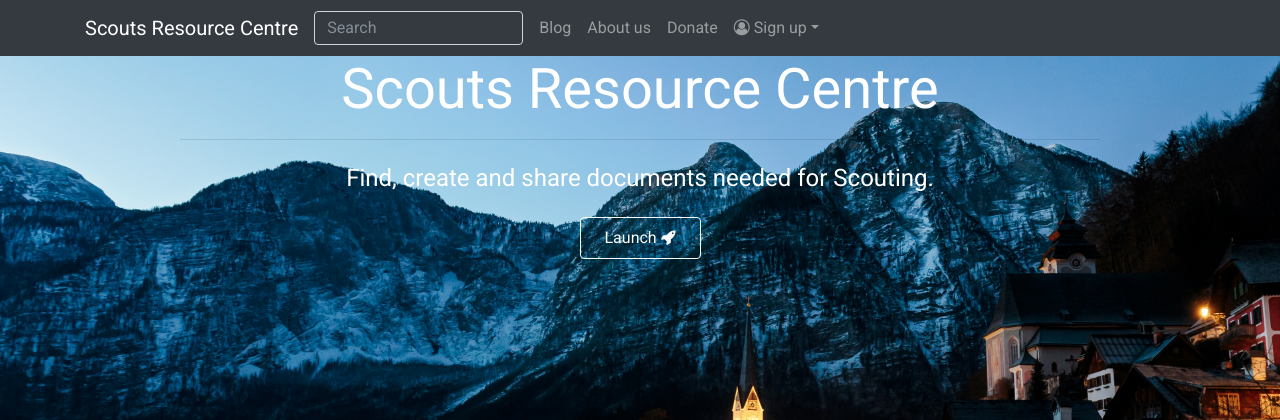
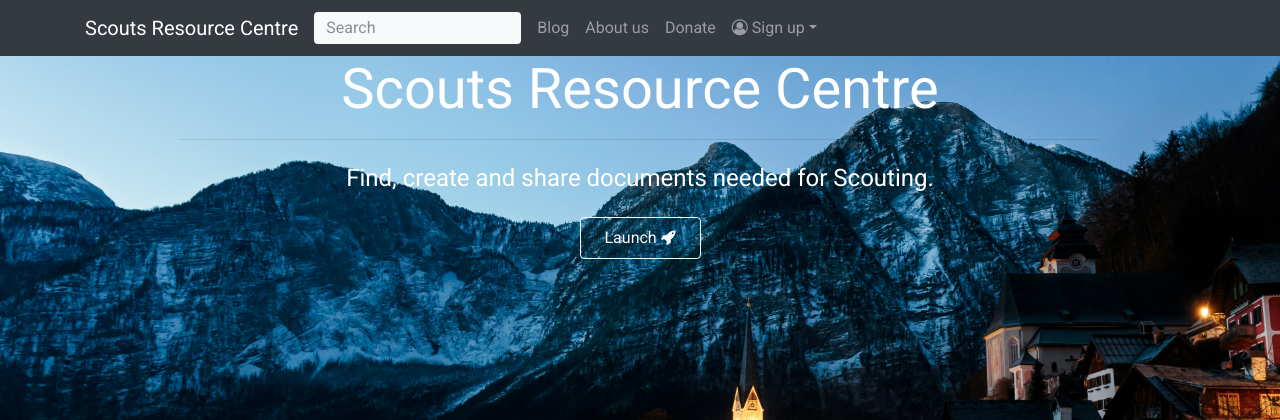
Before and after one commit to mfbell/ScoutsResourceCentre, a Django app: page / in a window 1280 px wide. Shown: the top 420 px of the page. Run offline with Django 3.2, Linux system fonts and the light colour scheme; some libraries are stand-ins or nearby versions.

Commit message:
Search bar changes

```diff
--- a/templates/base.html
+++ b/templates/base.html
@@ -38,7 +38,7 @@
             <!-- Links -->
             <div class="navbar-nav">
               <form class="form-inline" action="/search">
-                <input class="form-control bg-dark text-light mr-sm-2 py-1" type="search" placeholder="Search" aria-label="Search", name="q", required>
+                <input class="form-control bg-light border-0 text-dark mr-sm-2 py-1" type="search" placeholder="Search" aria-label="Search", name="q", required>
               </form>
               <a class="nav-item nav-link" href="/blog/">Blog</a>
               <a class="nav-item nav-link" href="/about-us/">About us</a>
```
